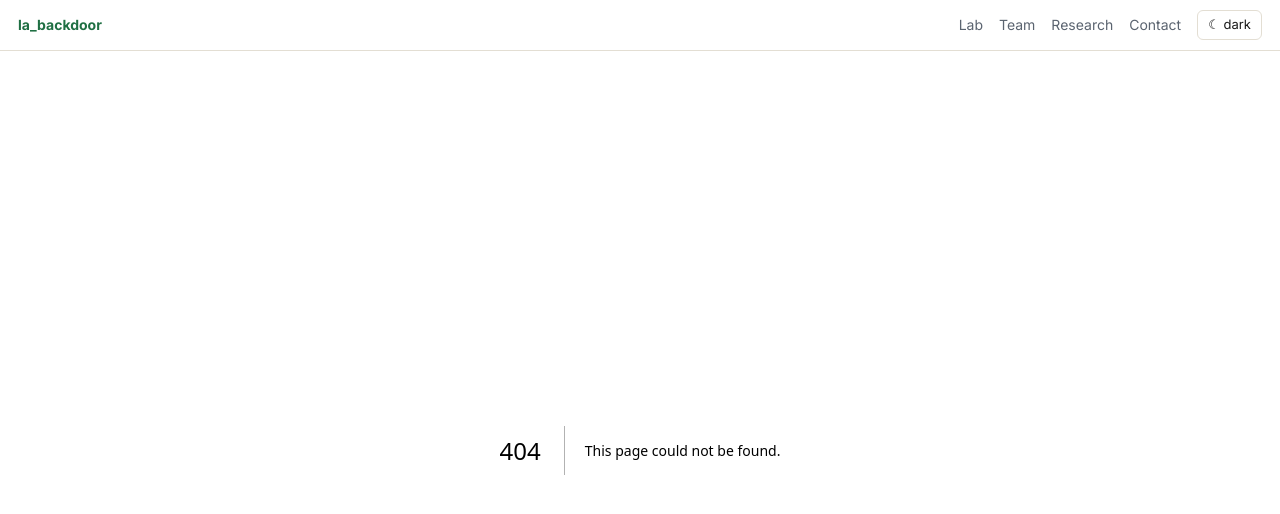
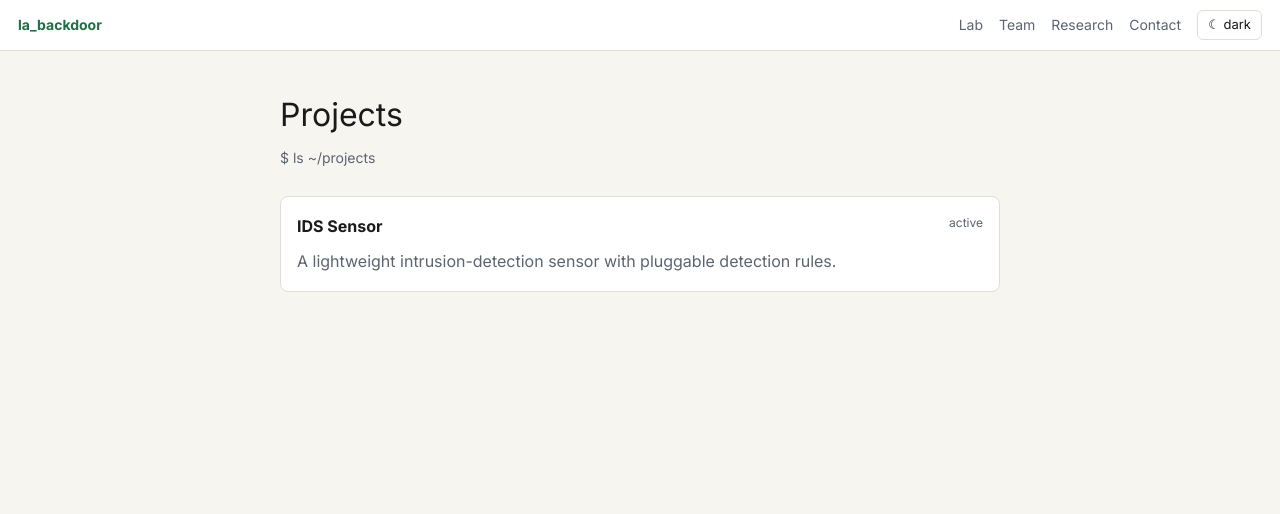
Before and after one commit to LaBackDoor/labackdoor, a Next.js app: page /projects in a window 1280 px wide. Before the commit this address had no page. Shown: the top 514 px of the page. Built offline with nearby package versions, Linux system fonts and the light colour scheme.

Commit message:
feat: add lab, projects, and contact pages
Adds static /lab page (renders MDX body), /projects listing page,
and /contact page. Lab test uses vi.mock for the async Mdx component.

```diff
--- /dev/null
+++ b/src/app/contact/page.tsx
@@ -0,0 +1,12 @@
+import { PageShell } from '@/components/PageShell';
+
+export default function ContactPage() {
+  return (
+    <PageShell title="Contact" subtitle="$ cat ~/contact">
+      <ul style={{ listStyle: 'none', padding: 0, lineHeight: 2, fontFamily: 'var(--font-mono), monospace' }}>
+        <li>email: <a href="mailto:b.korojo@gmail.com" style={{ color: 'var(--accent-2)' }}>b.korojo@gmail.com</a></li>
+        <li>github: <a href="https://github.com/example" style={{ color: 'var(--accent-2)' }}>github.com/example</a></li>
+      </ul>
+    </PageShell>
+  );
+}
--- /dev/null
+++ b/src/app/lab/page.tsx
@@ -0,0 +1,14 @@
+import { getLab } from '@/content/loader';
+import { PageShell } from '@/components/PageShell';
+import { Mdx } from '@/components/Mdx';
+
+export default function LabPage() {
+  const lab = getLab();
+  const title = lab?.frontmatter.title ?? 'la backdoor';
+  const mission = lab?.frontmatter.mission ?? '';
+  return (
+    <PageShell title={title} subtitle={mission}>
+      {lab ? <Mdx source={lab.body} /> : <p>Lab overview coming soon.</p>}
+    </PageShell>
+  );
+}
--- /dev/null
+++ b/src/app/projects/page.tsx
@@ -0,0 +1,23 @@
+import { getProjects } from '@/content/loader';
+import { PageShell } from '@/components/PageShell';
+
+export default function ProjectsPage() {
+  const projects = getProjects();
+  return (
+    <PageShell title="Projects" subtitle="$ ls ~/projects">
+      <ul style={{ listStyle: 'none', padding: 0, display: 'grid', gap: 16 }}>
+        {projects.map((p) => (
+          <li key={p.slug} style={{ border: '1px solid var(--border)', borderRadius: 8, padding: 16, background: 'var(--bg-elev)' }}>
+            <div style={{ display: 'flex', justifyContent: 'space-between' }}>
+              <strong>{p.frontmatter.title}</strong>
+              <span style={{ fontFamily: 'var(--font-mono), monospace', fontSize: 12, color: 'var(--fg-muted)' }}>
+                {p.frontmatter.status}
+              </span>
+            </div>
+            <p style={{ color: 'var(--fg-muted)', margin: '8px 0 0' }}>{p.frontmatter.summary}</p>
+          </li>
+        ))}
+      </ul>
+    </PageShell>
+  );
+}
```
Also changed, not shown: 1 other file (tests, documents, lock files or other folders).
